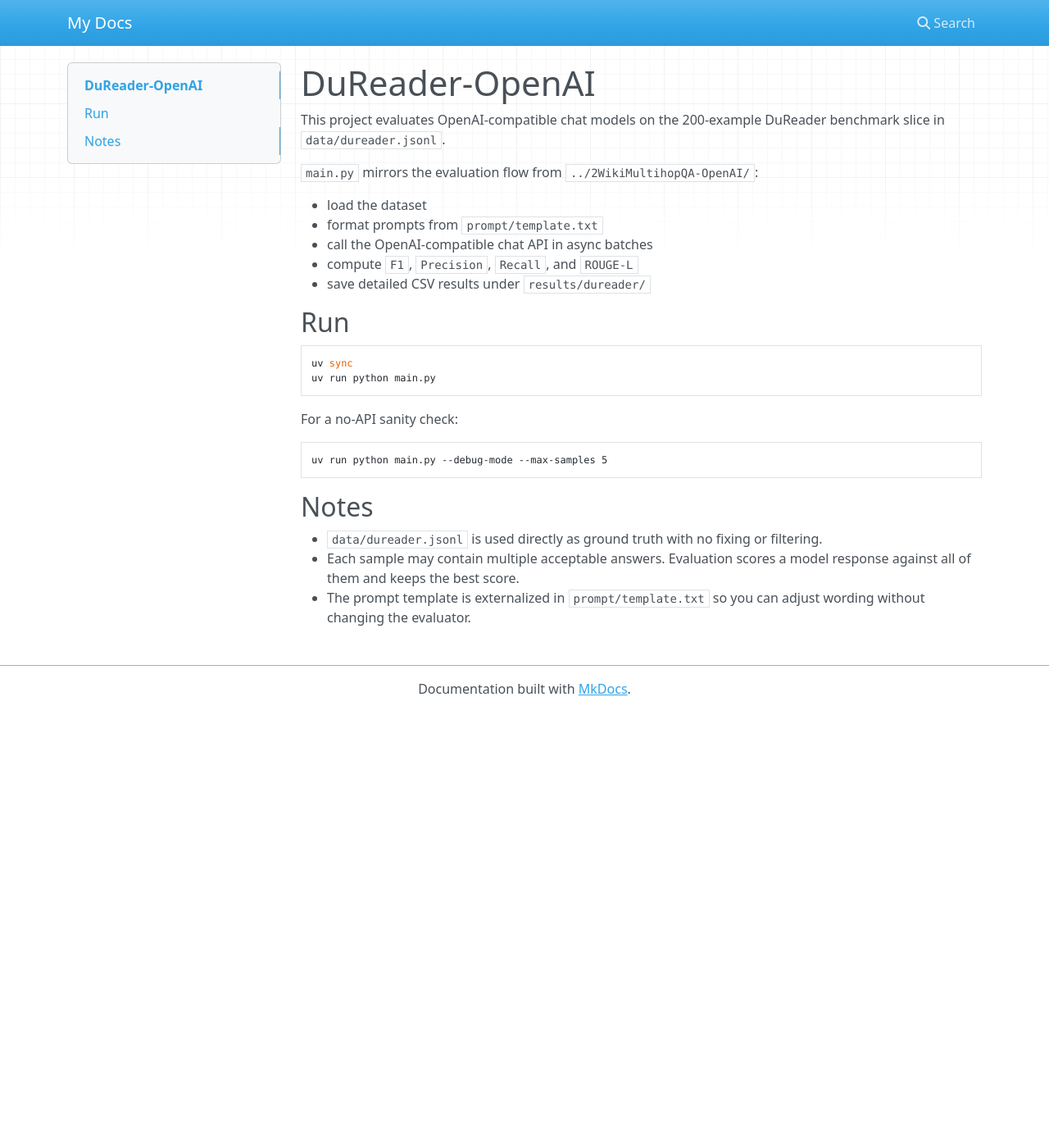
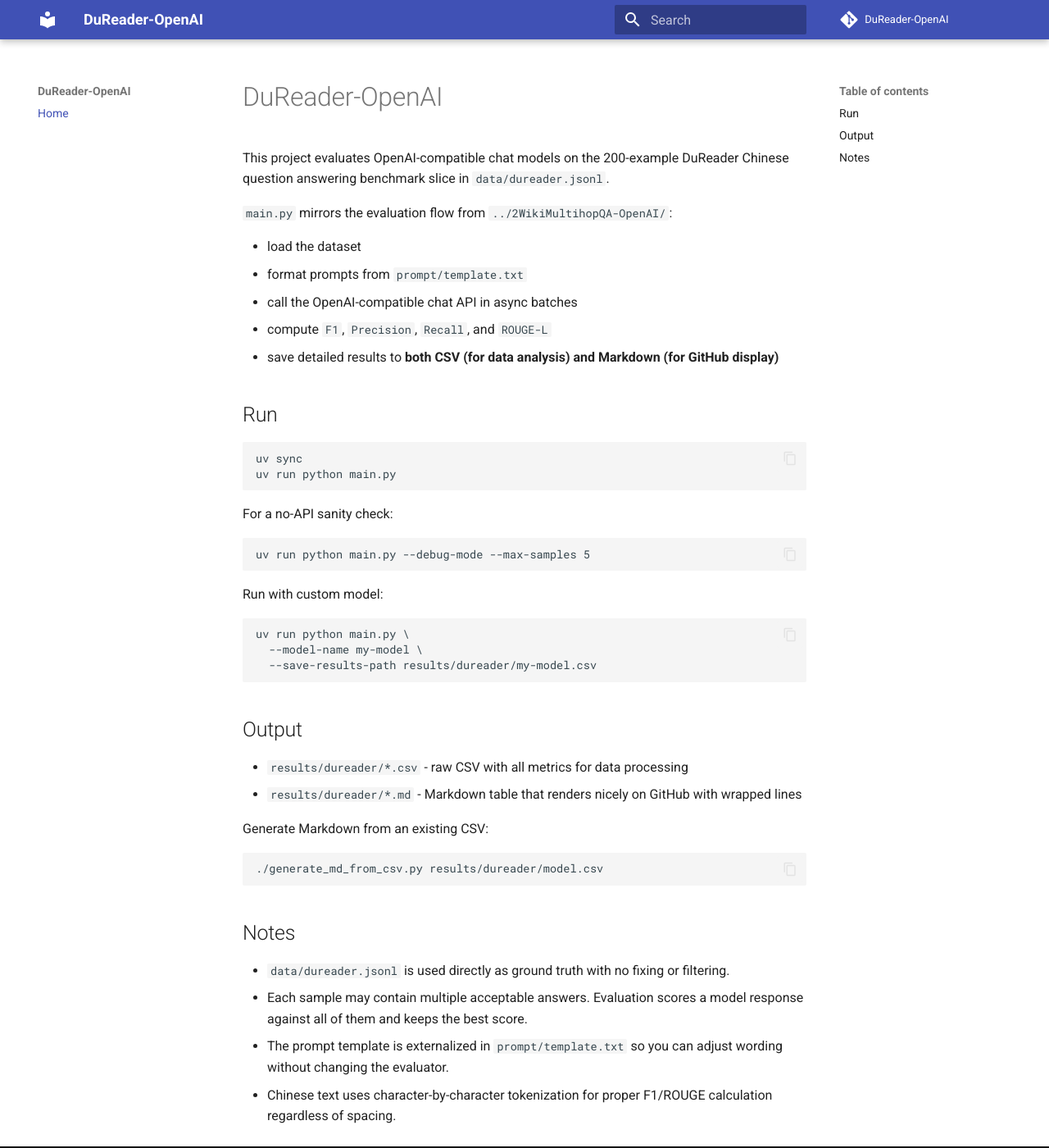
Before and after one commit to leideng/DuReader-OpenAI, an MkDocs documentation site: the page built from docs/index.md, in a window 1280 px wide and 1400 px high. Shown: the whole window at 82% size. Built offline with MkDocs 1.6.1 and Material for MkDocs 9.7.7, drawn with Linux system fonts in a browser that asks for light colours; nearby versions of some CDN libraries; comment, search, counter and statistics services are not loaded; some of the changed text lies outside the part shown.

Commit message:
docs: update mkdocs configuration for github pages

````diff
--- a/docs/index.md
+++ b/docs/index.md
@@ -1,6 +1,6 @@
 # DuReader-OpenAI
 
-This project evaluates OpenAI-compatible chat models on the 200-example DuReader benchmark slice in `data/dureader.jsonl`.
+This project evaluates OpenAI-compatible chat models on the 200-example DuReader Chinese question answering benchmark slice in `data/dureader.jsonl`.
 
 `main.py` mirrors the evaluation flow from `../2WikiMultihopQA-OpenAI/`:
 
@@ -8,7 +8,7 @@
 - format prompts from `prompt/template.txt`
 - call the OpenAI-compatible chat API in async batches
 - compute `F1`, `Precision`, `Recall`, and `ROUGE-L`
-- save detailed CSV results under `results/dureader/`
+- save detailed results to **both CSV (for data analysis) and Markdown (for GitHub display)**
 
 ## Run
 
@@ -23,8 +23,28 @@
 uv run python main.py --debug-mode --max-samples 5
 ```
 
+Run with custom model:
+
+```bash
+uv run python main.py \
+  --model-name my-model \
+  --save-results-path results/dureader/my-model.csv
+```
+
+## Output
+
+- `results/dureader/*.csv` - raw CSV with all metrics for data processing
+- `results/dureader/*.md` - Markdown table that renders nicely on GitHub with wrapped lines
+
+Generate Markdown from an existing CSV:
+
+```bash
+./generate_md_from_csv.py results/dureader/model.csv
+```
+
 ## Notes
 
 - `data/dureader.jsonl` is used directly as ground truth with no fixing or filtering.
 - Each sample may contain multiple acceptable answers. Evaluation scores a model response against all of them and keeps the best score.
 - The prompt template is externalized in `prompt/template.txt` so you can adjust wording without changing the evaluator.
+- Chinese text uses character-by-character tokenization for proper F1/ROUGE calculation regardless of spacing.
--- a/mkdocs.yml
+++ b/mkdocs.yml
@@ -1 +1,24 @@
-site_name: My Docs
+site_name: DuReader-OpenAI
+site_description: Documentation for evaluating OpenAI-compatible chat models on a DuReader benchmark slice.
+repo_name: DuReader-OpenAI
+repo_url: https://github.com/leideng/DuReader-OpenAI
+docs_dir: docs
+theme:
+  name: material
+  features:
+    - navigation.instant
+    - navigation.sections
+    - navigation.top
+    - content.code.copy
+    - navigation.tracking
+    - search.highlight
+    - search.share
+    - search.suggest
+    - toc.follow
+markdown_extensions:
+  - admonition
+  - tables
+  - toc:
+      permalink: true
+nav:
+  - Home: index.md
````
